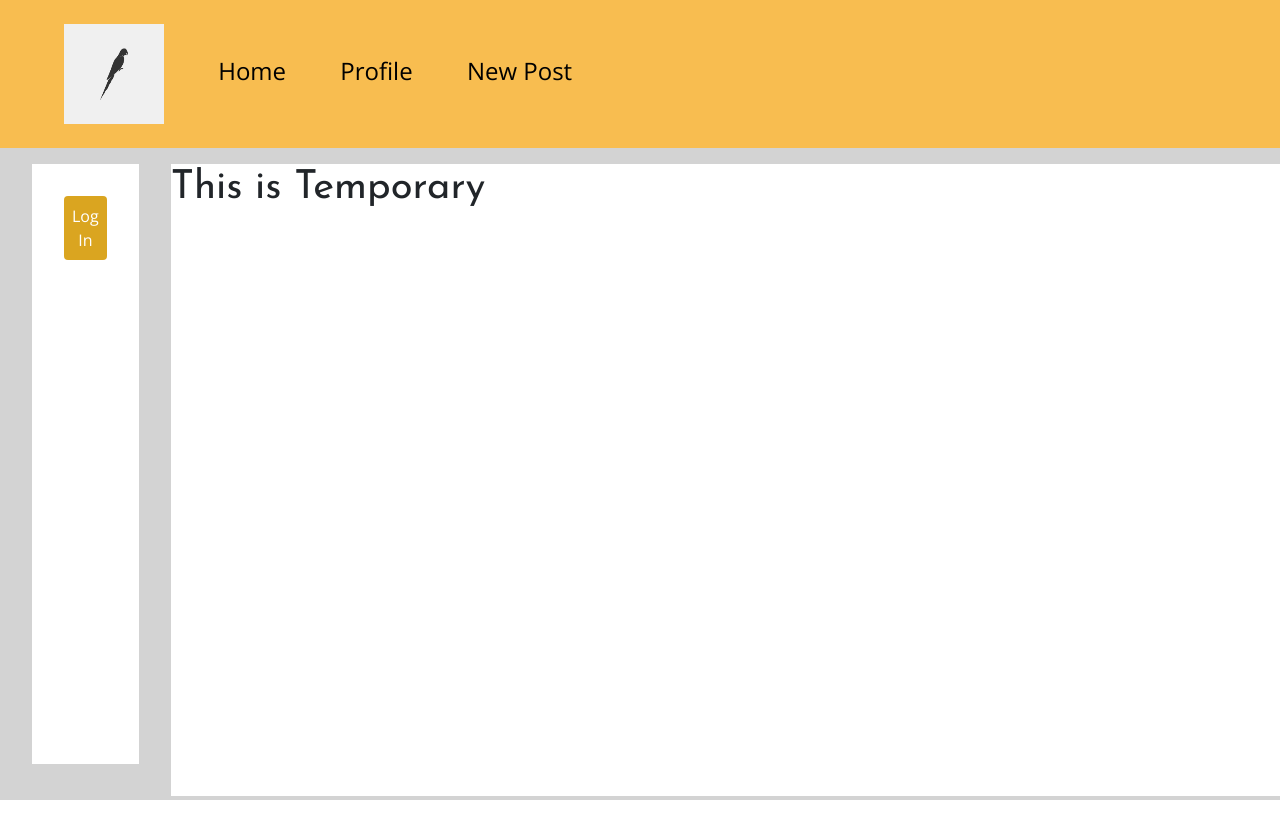
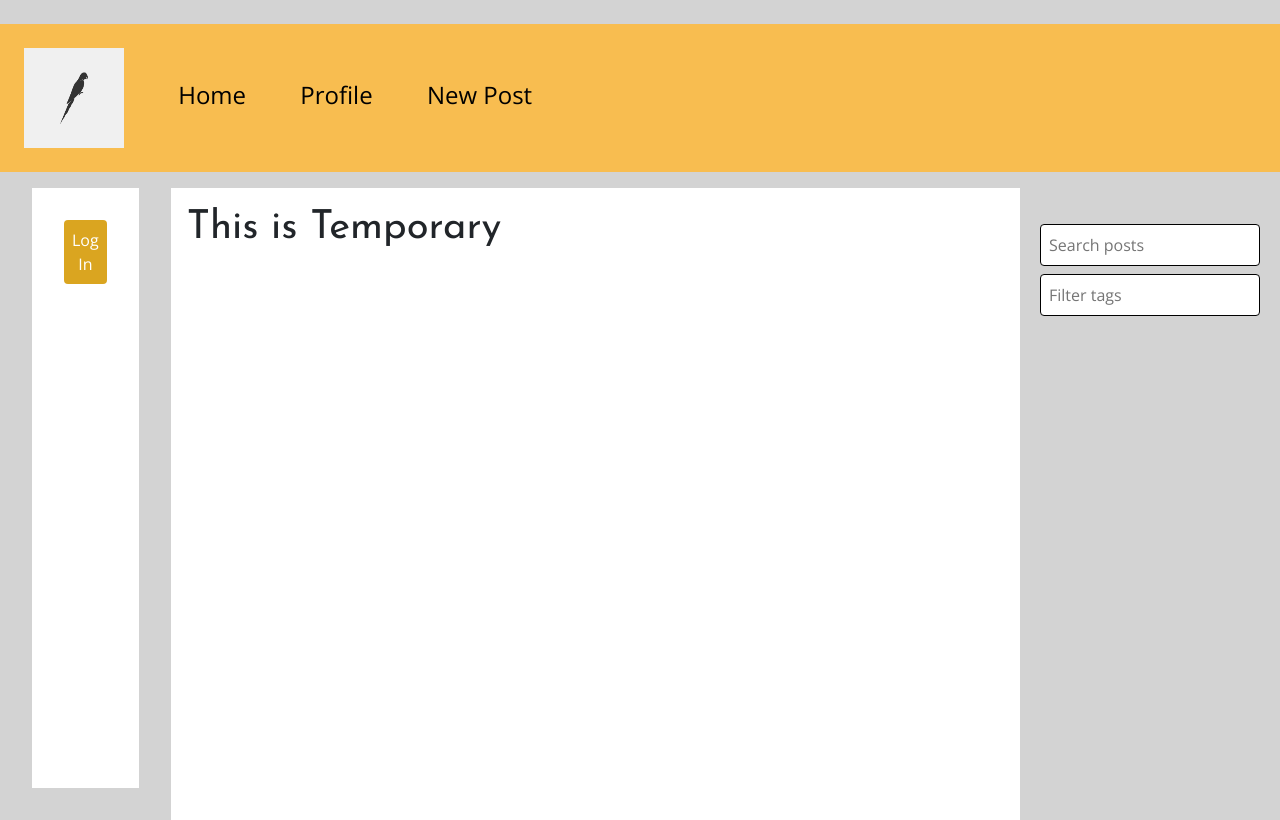
Before and after one commit to PatchFact/COSC360-TumblrClone, a PHP site: page /pages/index.html in a window 1280 px wide. Run offline with PHP 8.4, Linux system fonts and the light colour scheme.

Commit message:
added search and filter

```diff
--- a/pages/index.html
+++ b/pages/index.html
@@ -35,6 +35,11 @@
             <article id="feed">
                 <h1>This is Temporary</h1>
             </article>
+
+            <article id="search-bar">
+                <input text="text" name="search" placeholder="Search posts">
+                <input text="text" name="filter" placeholder="Filter tags">
+            </article>
         </div>
 
         <!--JavaScript for Bootstrap-->
--- a/styles/styles.css
+++ b/styles/styles.css
@@ -1,7 +1,7 @@
 /* Font imports */
 
 @import url("https://fonts.googleapis.com/css?family=Open+Sans");
-@import url("https://fonts.googleapis.com/css?family=Josefin Sans");
+@import url("https://fonts.googleapis.com/css?family=Josefin+Sans");
 
 /* Global */
 
@@ -9,13 +9,14 @@
     --font-family: "Open Sans", -apple-system, BlinkMacSystemFont, "Segoe UI",
         Roboto, Oxygen-Sans, Ubuntu, Cantarell, "Helvetica Neue", sans-serif;
     --font-family-accent: "Josefin Sans", -apple-system, BlinkMacSystemFont,
-        "Segoe UI", Roboto, Oxygen-Sans, Ubuntu, Cantarell, "Helbetica Neue",
+        "Segoe UI", Roboto, Oxygen-Sans, Ubuntu, Cantarell, "Helvetica Neue",
         sans-serif;
 }
 
 body {
     font-family: var(--font-family);
     background-color: lightgrey;
+    margin: 0; /* Remove default body margin */
 }
 
 h1,
@@ -36,14 +37,25 @@ header {
     font-size: 1.5em;
 }
 
+nav {
+    margin-top: 1em; /* Add margin to the top of the navigation */
+}
+
+nav ul {
+    list-style: none;
+    padding: 0;
+}
+
 nav li {
     display: inline-block;
     margin: 1em;
     text-align: center;
 }
 
-nav li a, nav li a:visited {
+nav li a,
+nav li a:visited {
     color: black;
+    text-decoration: none; /* Remove default link underline */
 }
 
 nav li img {
@@ -53,6 +65,7 @@ nav li img {
 
 #main {
     display: flex;
+    flex-wrap: wrap; /* Allow for wrapping of child elements if needed */
 }
 
 #side-profile {
@@ -60,12 +73,14 @@ nav li img {
     height: 600px;
     background-color: white;
     margin: 0em 2em 2em 2em;
+    padding: 1em; /* Add padding to the side profile */
 }
 
 #feed {
     flex: 3;
     background-color: white;
-    height: auto;
+    overflow: auto;
+    padding: 1em; /* Add padding to the feed */
 }
 
 .button {
@@ -74,7 +89,22 @@ nav li img {
     color: white;
     padding: 0.5em;
     text-decoration: none;
-    margin: 2em;
+    margin: 1em;
     text-align: center;
     border-radius: 0.25em;
+    cursor: pointer; /* Add cursor pointer on hover for better interaction */
 }
+
+#search-bar {
+    margin: 2em 1em 0em 1em;
+    display: flex;
+    flex-direction: column;
+}
+
+#search-bar input {
+    margin: 0.25em;
+    border: 1px solid black;
+    border-radius: 0.25em;
+    padding: 0.5em;
+    box-sizing: border-box; /* Include padding in input width */
+}
```
